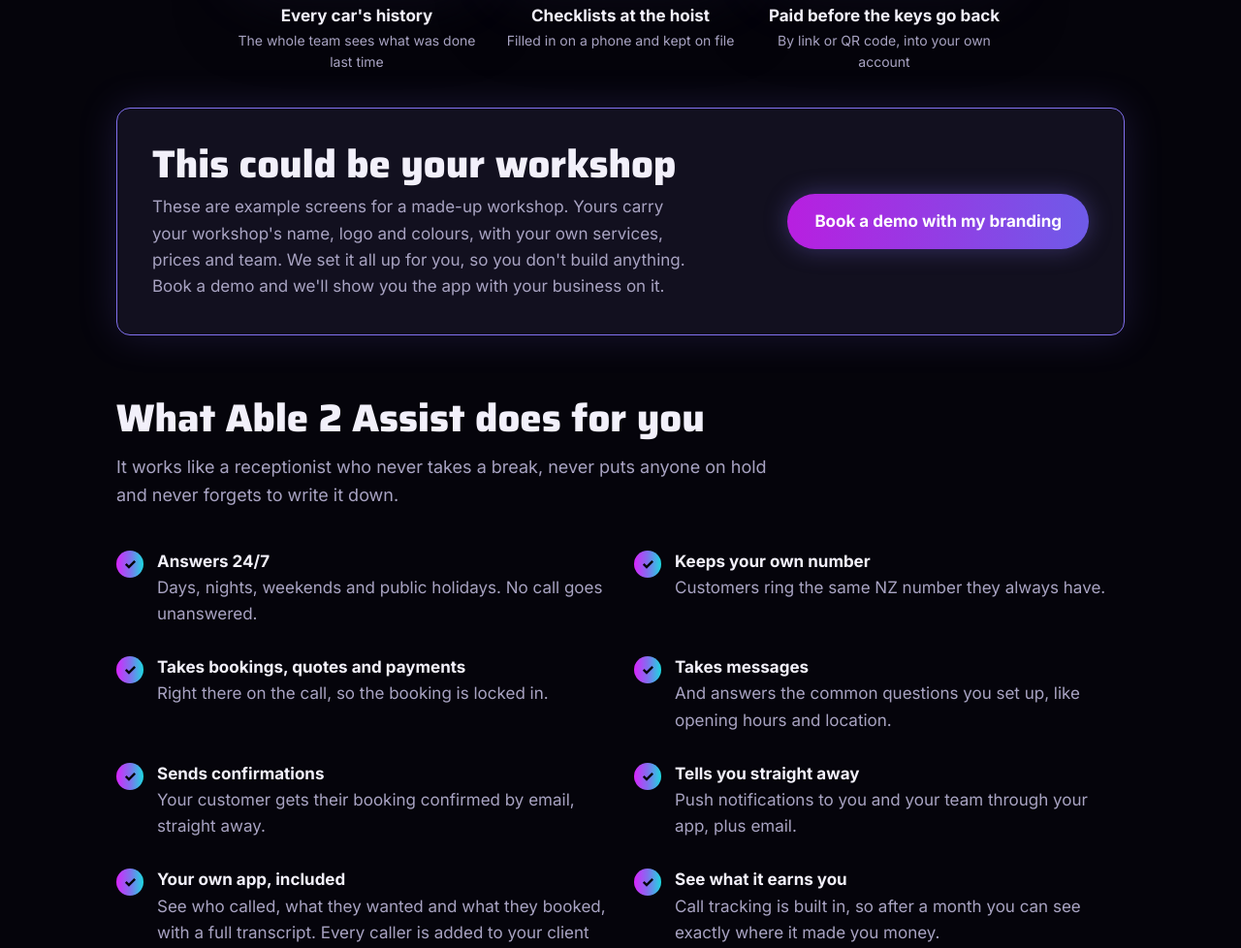
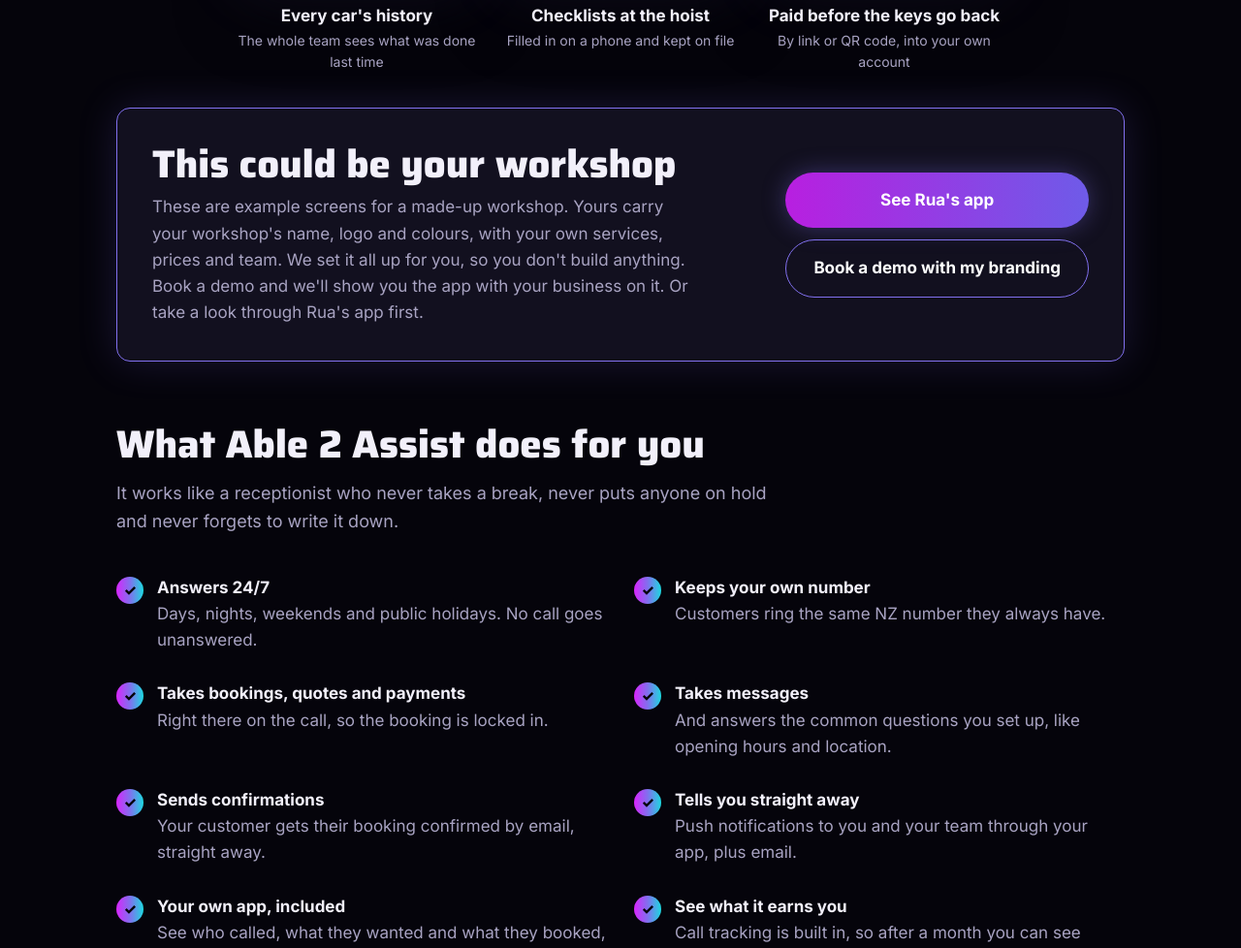
Before and after one commit to contactascendapps-arch/ascendapps-website, a plain HTML site: page mechanics/index.html in a window 1280 px wide. Shown: the part 2779-3757 px from the top of the page at 97% size. Drawn offline with Linux system fonts and the light colour scheme.

Commit message:
Add See Rua's app button to the mechanics page
Co-Authored-By: Claude Opus 5.5 <noreply@anthropic.com>
Claude-Session: https://claude.ai/code/session_01PJozhpxqgP3n2sB3a5xwa3

```diff
--- a/mechanics/index.html
+++ b/mechanics/index.html
@@ -153,9 +153,12 @@
     <div class="demo-band" style="margin-top:36px">
       <div>
         <h2>This could be your workshop</h2>
-        <p>These are example screens for a made-up workshop. Yours carry your workshop's name, logo and colours, with your own services, prices and team. We set it all up for you, so you don't build anything. Book a demo and we'll show you the app with your business on it.</p>
+        <p>These are example screens for a made-up workshop. Yours carry your workshop's name, logo and colours, with your own services, prices and team. We set it all up for you, so you don't build anything. Book a demo and we'll show you the app with your business on it. Or take a look through Rua's app first.</p>
       </div>
-      <a class="btn" href="#book">Book a demo with my branding</a>
+      <div style="display:flex;flex-direction:column;gap:12px;align-items:stretch;text-align:center">
+        <a class="btn" href="/mechanics-demo">See Rua's app</a>
+        <a class="btn" href="#book" style="background:transparent;border:1px solid var(--violet);box-shadow:none">Book a demo with my branding</a>
+      </div>
     </div>
 
     <h2 style="margin-top:64px">What Able 2 Assist does for you</h2>
```
